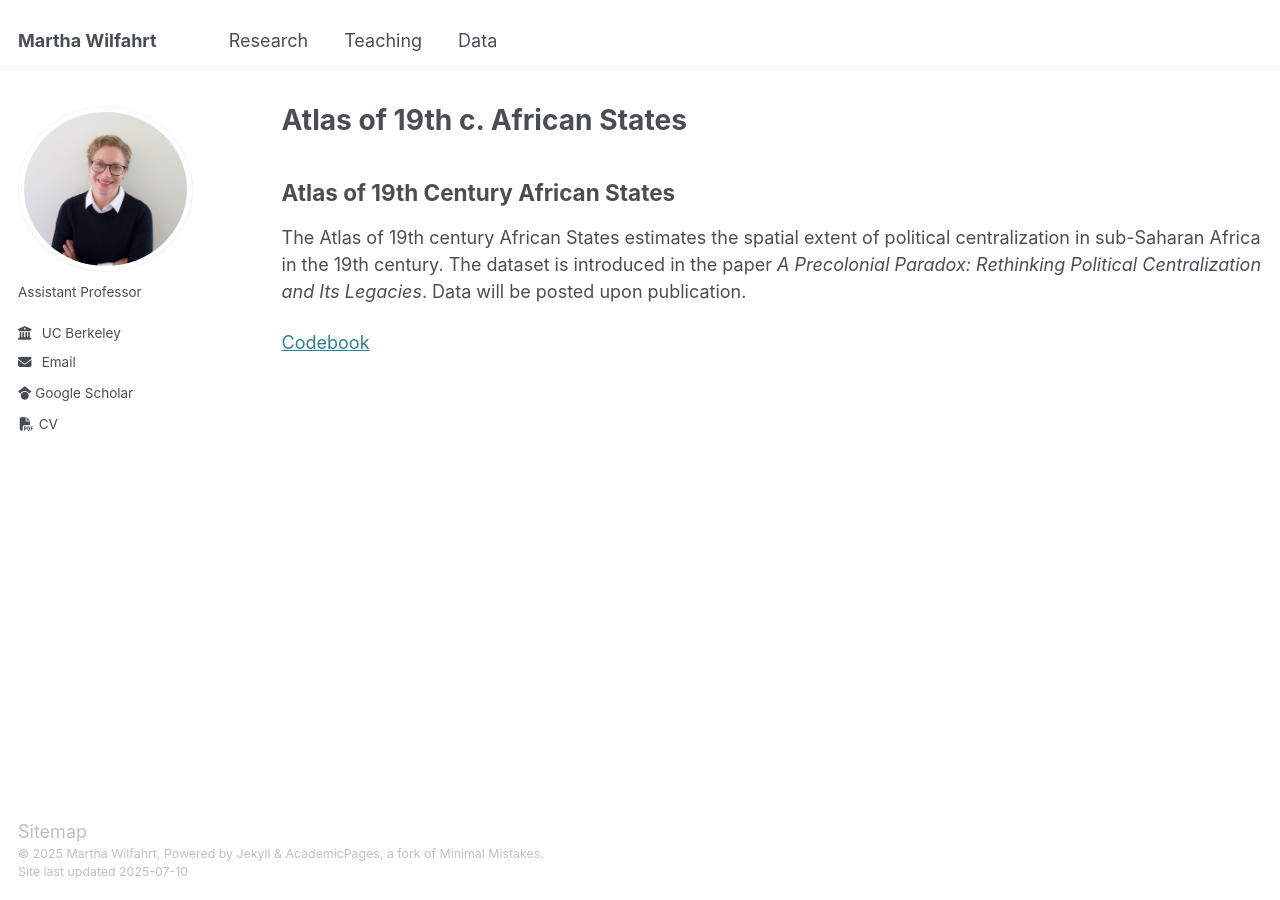
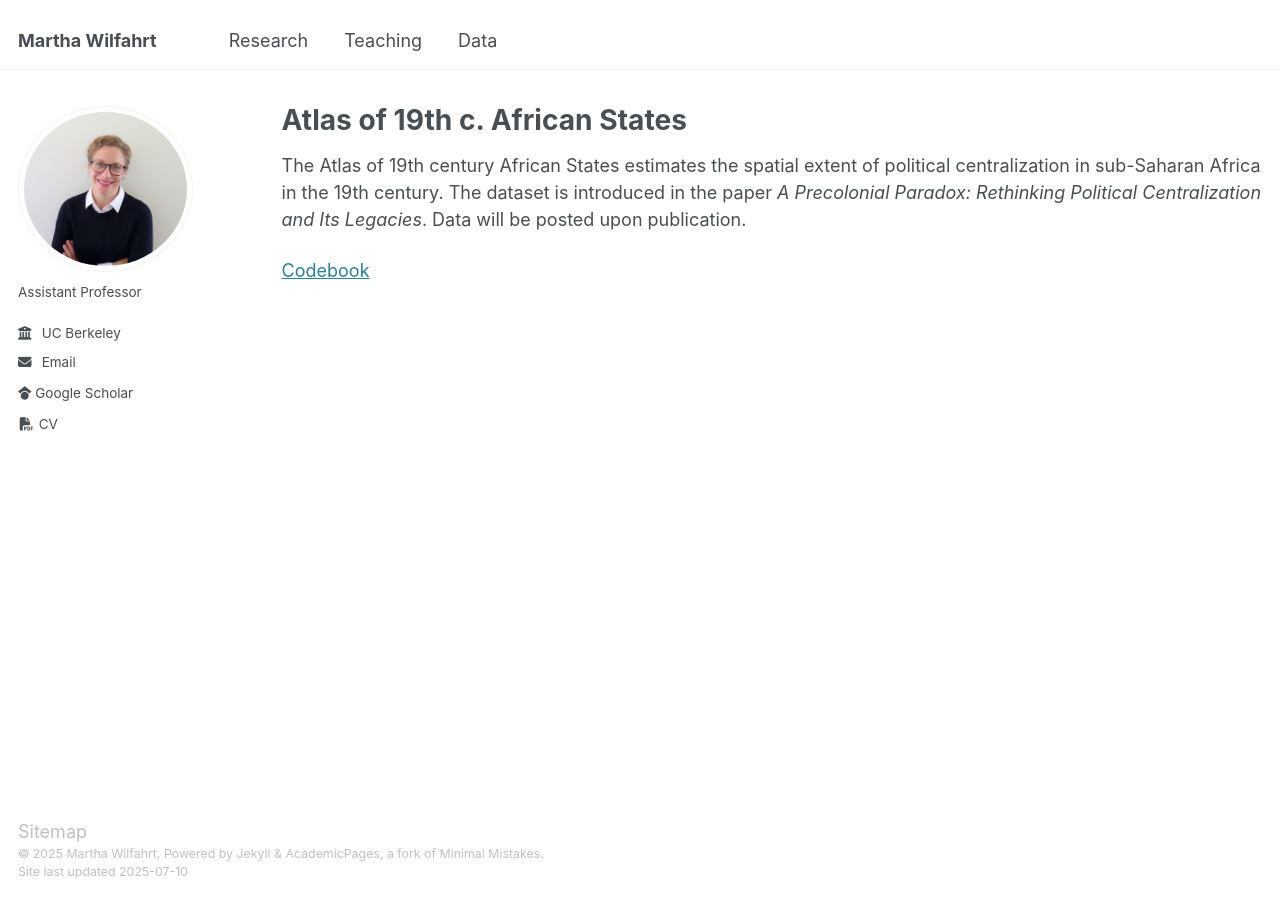
Before and after one commit to martha-wilfahrt/martha-wilfahrt.github.io, a Jekyll site: the page built from _pages/data.md, in a window 1280 px wide. Built offline with Jekyll 4.4.1, drawn with Linux system fonts in a browser that asks for light colours.

Commit message:
Update data.md

```diff
--- a/_pages/data.md
+++ b/_pages/data.md
@@ -5,8 +5,6 @@ permalink: /atlas/
 author_profile: true
 ---
 
-Atlas of 19th Century African States
--------
 The Atlas of 19th century African States estimates the spatial extent of political centralization
 in sub-Saharan Africa in the 19th century. The dataset is introduced in the paper _A Precolonial Paradox: Rethinking Political Centralization and Its Legacies_. Data will be posted upon publication.
 
```
